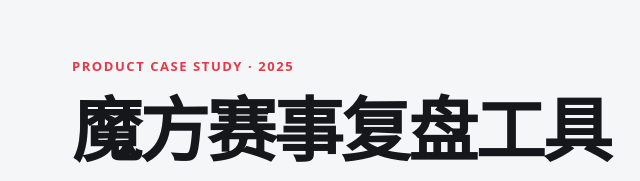
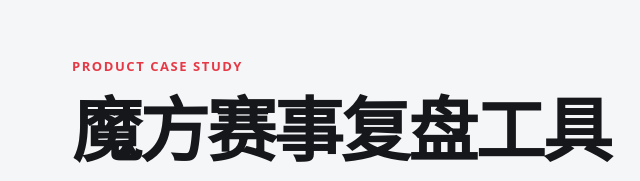
Before and after one commit to Qussking/cube-competition-portfolio, a plain HTML site: page index.html in a window 1280 px wide. Shown: the top 181 px of the page, 32-672 px from the left. Drawn offline with Linux system fonts and the light colour scheme.

Commit message:
Remove unsupported project year

```diff
--- a/index.html
+++ b/index.html
@@ -17,7 +17,7 @@
 </head>
 <body>
   <main class="wrap">
-    <div class="eyebrow">Product Case Study · 2025</div>
+    <div class="eyebrow">PRODUCT CASE STUDY</div>
     <h1>魔方赛事复盘工具</h1>
     <p class="intro">面向魔方赛事的智能复盘产品。通过视觉识别、算法分析与可视化交互，帮助选手和教练更高效地理解比赛过程、定位问题并持续提升成绩。</p>
     <section class="grid">
```
